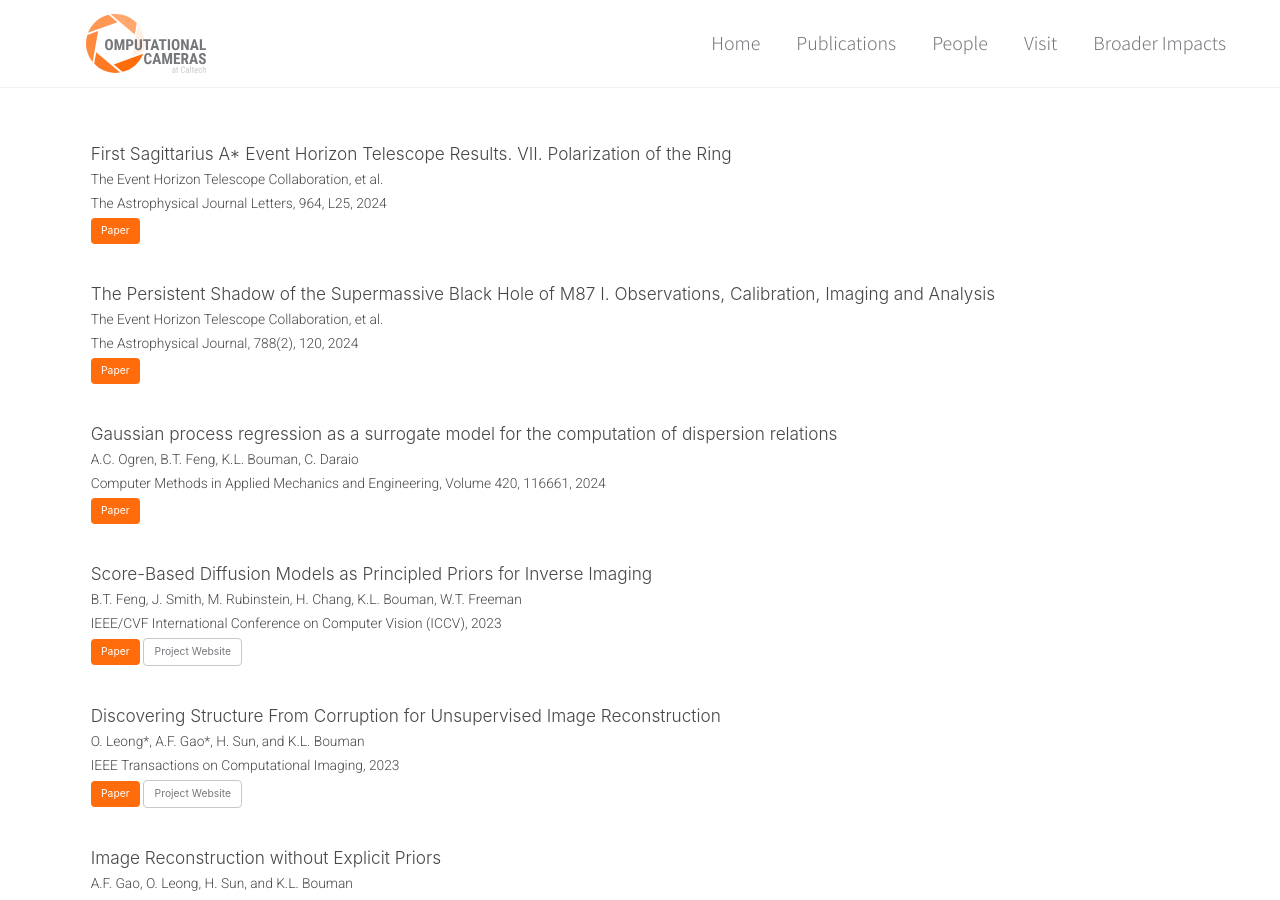
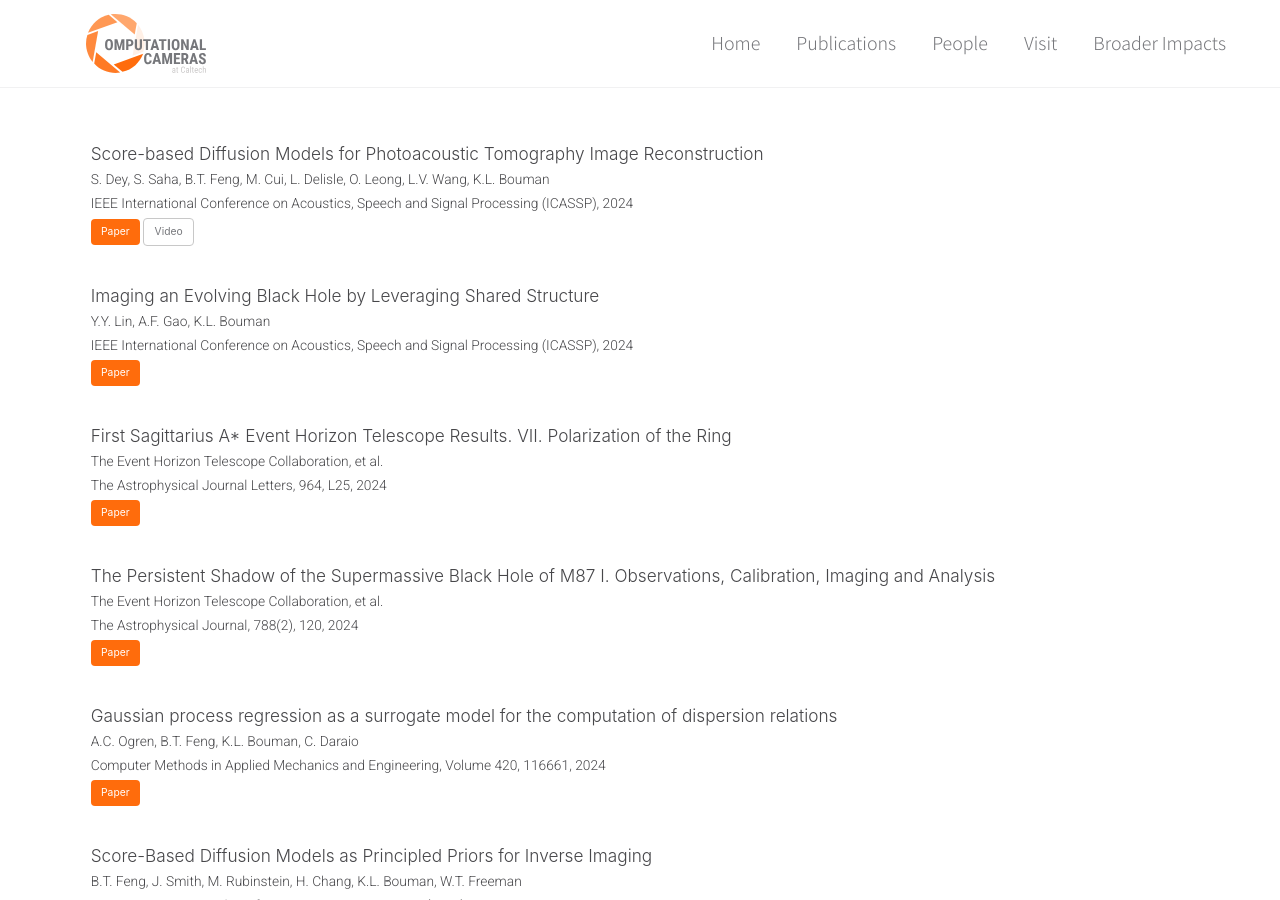
Before and after one commit to boumangroup/boumangroup.github.io, a Jekyll site: the page built from _pages/publications.html, in a window 1280 px wide and 900 px high. Built offline with Jekyll 4.4.1, drawn with Linux system fonts in a browser that asks for light colours; a script that is not in the unit is left out.

Commit message:
ICASSP 2024 papers

```diff
--- a/_data/publications.yml
+++ b/_data/publications.yml
@@ -44,6 +44,17 @@ highlight:  # publications to be shown on home page
     teaser: publications/polish.png
 
 papers:
+  - title: "Score-based Diffusion Models for Photoacoustic Tomography Image Reconstruction"
+    authors: "S. Dey, S. Saha, B.T. Feng, M. Cui, L. Delisle, O. Leong, L.V. Wang, K.L. Bouman"
+    venue: "IEEE International Conference on Acoustics, Speech and Signal Processing (ICASSP), 2024"
+    links:
+      - "[Paper](https://arxiv.org/abs/2404.00471){: .btn .btn--orange}"
+      - "[Video](https://www.youtube.com/watch?v=FqnkS_ocPfo&t=9s){: .btn .btn--inverse}"
+  - title: "Imaging an Evolving Black Hole by Leveraging Shared Structure"
+    authors: "Y.Y. Lin, A.F. Gao, K.L. Bouman"
+    venue: "IEEE International Conference on Acoustics, Speech and Signal Processing (ICASSP), 2024"
+    links:
+      - "[Paper](http://imaging.cms.caltech.edu/igm/BHIGM_paper_v2.pdf){: .btn .btn--orange}"
   - title: "First Sagittarius A* Event Horizon Telescope Results. VII. Polarization of the Ring"
     authors: "The Event Horizon Telescope Collaboration, et al."
     venue: "The Astrophysical Journal Letters, 964, L25, 2024"
```
